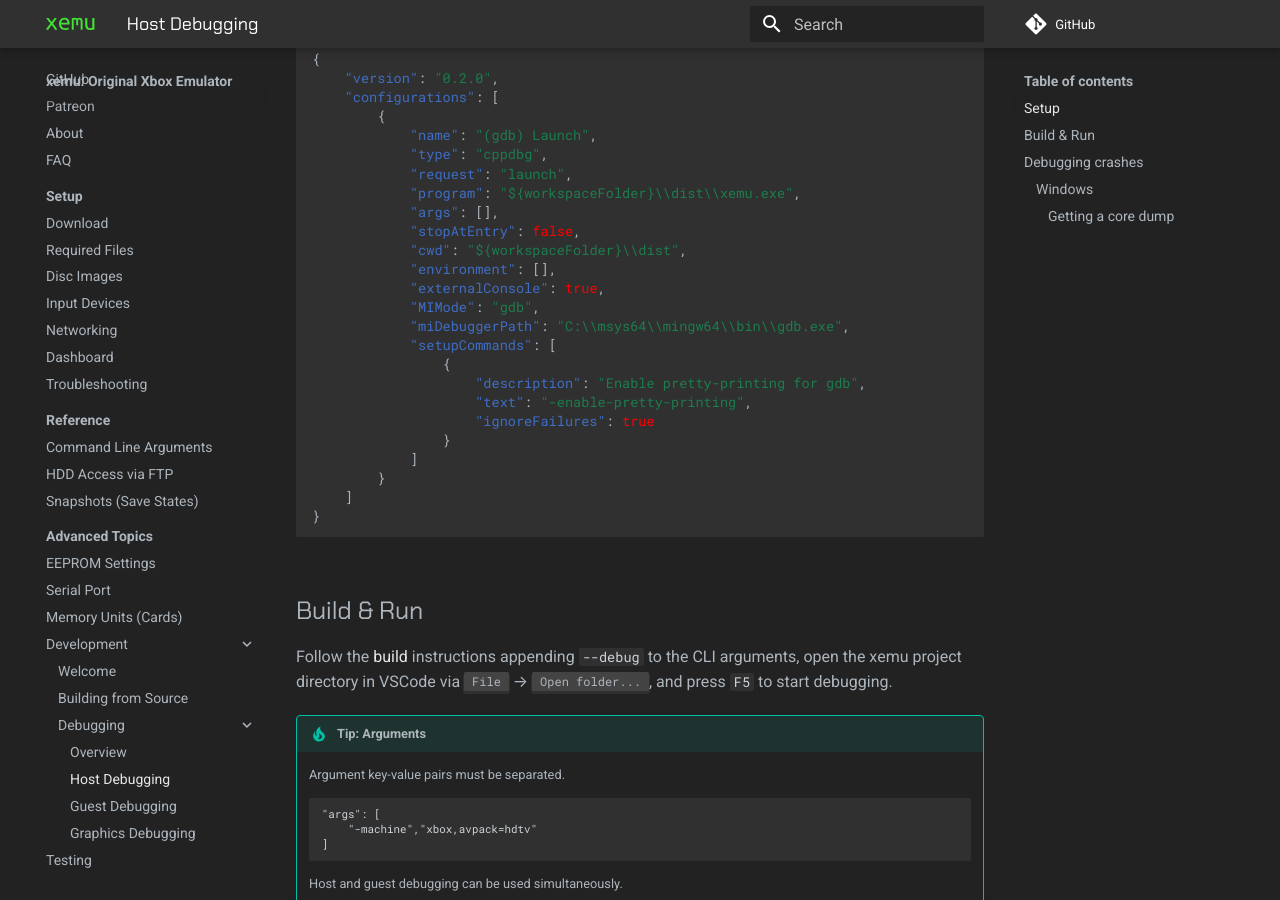
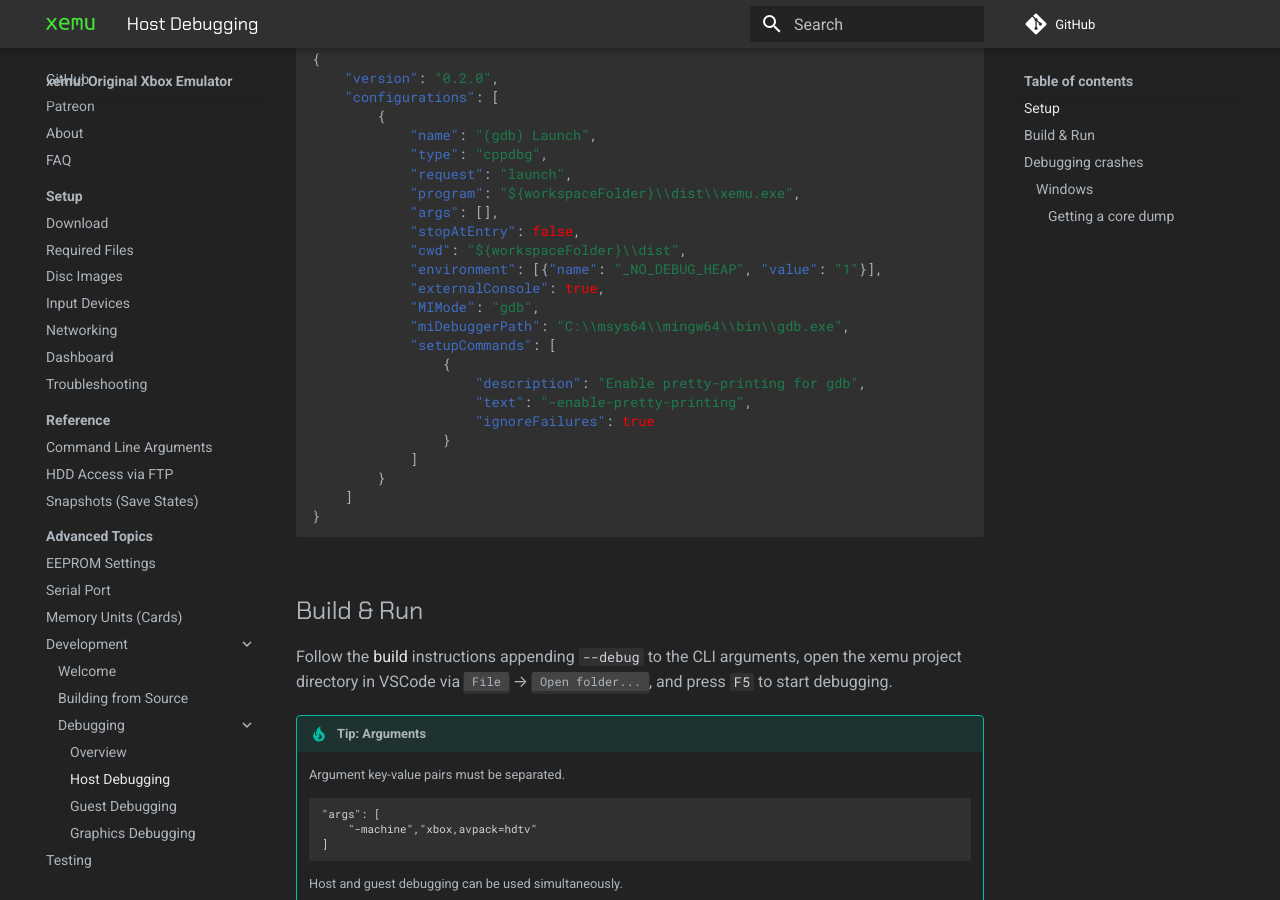
Before and after one commit to xemu-project/xemu-website, an MkDocs documentation site: the page built from docs/docs/dev/debug/host.md, in a window 1280 px wide and 900 px high, scrolled down 684 px. Built offline with MkDocs 1.6.1 and Material for MkDocs 9.7.7, drawn with Linux system fonts in a browser that asks for light colours; comment, search, counter and statistics services are not loaded.

Commit message:
Fix Windows debugging slowness

```diff
--- a/docs/docs/dev/debug/host.md
+++ b/docs/docs/dev/debug/host.md
@@ -26,7 +26,7 @@ Install [VSCode](https://code.visualstudio.com/download){target=_blank} and the
                 "args": [],
                 "stopAtEntry": false,
                 "cwd": "${workspaceFolder}\\dist",
-                "environment": [],
+                "environment": [{"name": "_NO_DEBUG_HEAP", "value": "1"}],
                 "externalConsole": true,
                 "MIMode": "gdb",
                 "miDebuggerPath": "C:\\msys64\\mingw64\\bin\\gdb.exe",
```
